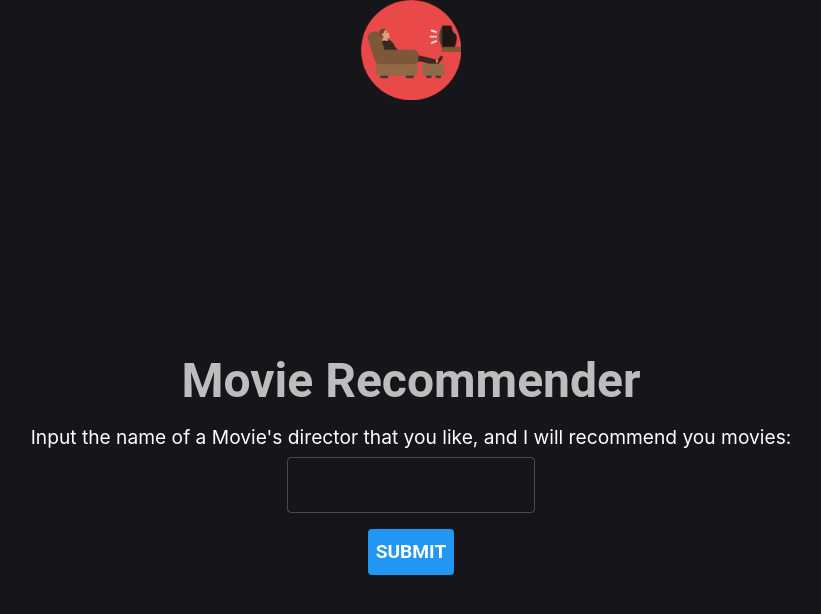
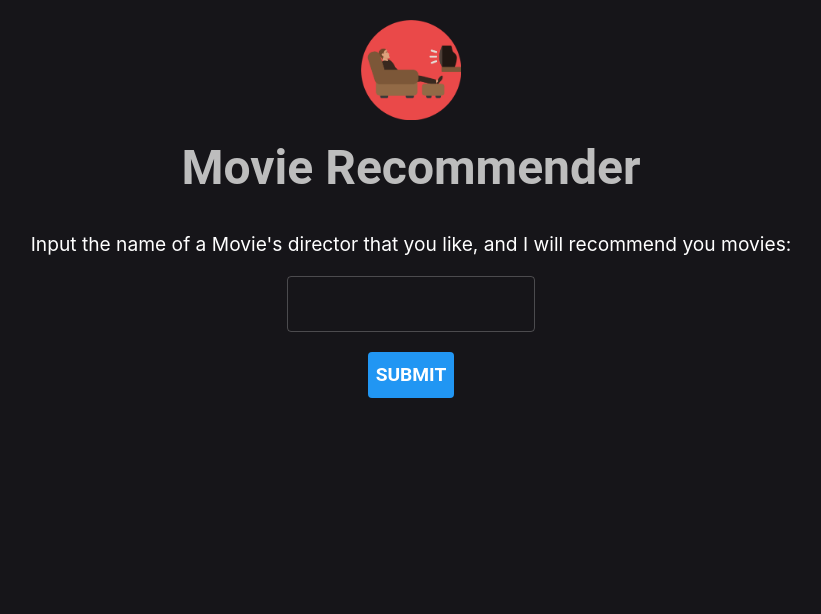
Before and after one commit to rodrijuarez/movie-recommender, a React (Create React App) app: page / in a window 1280 px wide. Shown: the top 614 px of the page, without its empty margins (229-1050 px from the left). Built offline with nearby package versions, Linux system fonts and the light colour scheme.

Commit message:
fixing adjust recommendations response

```diff
--- a/src/App.js
+++ b/src/App.js
@@ -10,8 +10,9 @@ const Wrapper = styled('div')(({ theme }) => ({
   flexDirection: 'column',
   alignItems: 'center',
   justifyContent: 'center',
-  height: '80vh',
+  // height: 'align',
   backgroundColor: theme.palette.background.default,
+  marginTop: '20px',
 }));
 
 const WrapperImage = styled('div')(({ theme }) => ({
@@ -19,8 +20,8 @@ const WrapperImage = styled('div')(({ theme }) => ({
   display: 'flex',
   flexDirection: 'column',
   alignItems: 'center',
-  height: '20vh',
-  // marginBottom: '1rem',
+  height: 'align',
+  marginTop: '20px',
 }));
 
 const Title = styled(Typography)(({ theme }) => ({
@@ -35,17 +36,16 @@ const Form = styled('form')(({ theme }) => ({
   flexDirection: 'column',
   alignItems: 'center',
   justifyContent: 'center',
-  marginBottom: '1rem',
 }));
 
 const Label = styled('label')(({ theme }) => ({
   fontSize: '1.2rem',
-  marginBottom: '0.5rem',
+  marginTop: '20px',
   color: '#ffffff',
 }));
 
 const Input = styled(TextField)(({ theme }) => ({
-  marginBottom: '1rem',
+  marginTop: '20px',
 }));
 
 const SubmitButton = styled(Button)(({ theme }) => ({
@@ -53,7 +53,7 @@ const SubmitButton = styled(Button)(({ theme }) => ({
   color: '#ffffff',
   fontSize: '1.2rem',
   fontWeight: 'bold',
-  marginBottom: '1rem',
+  marginTop: '20px',
   '&:hover': {
     backgroundColor: theme.palette.primary.dark,
   },
@@ -64,6 +64,7 @@ const Body = styled('div')(({ theme }) => ({
   color: '#ffffff',
   marginLeft: '4rem',
   marginRight: '4rem',
+  marginTop: '20px',
 }));
 
 function App() {
@@ -77,6 +78,7 @@ function App() {
 
   const handleSubmit = event => {
     setClick(true);
+    setRecommendations(null);
     event.preventDefault();
     console.log("Movie's Director: " + value);
 
@@ -114,8 +116,10 @@ function App() {
           />
           <SubmitButton type="submit">Submit</SubmitButton>
         </Form>
-        { click && !recommendations && (
-          <div marginbottom="1rem">
+      </Wrapper>
+      <Wrapper>
+        {click && !recommendations && (
+          <div marginTop="20px">
             <img src={require('./img/waiting.gif')} alt="loading..."
             width="80" height="80" className="waiting-gif"/>
           </div>
@@ -123,7 +127,16 @@ function App() {
         {recommendations && (
           <div>
             <Title variant="h2" align='center'>Recommendations</Title>
-            <Body>{recommendations}</Body>
+            <Body>
+              {recommendations.map((rec, index) => (
+                <div key={index}>
+                  {rec.movie && (
+                    <div>{rec.movie}</div>
+                  )}
+                  <div>{rec.director}</div>
+                </div>
+              ))}
+            </Body>
           </div>
         )}
       </Wrapper>
--- a/src/index.css
+++ b/src/index.css
@@ -5,6 +5,8 @@ body {
     sans-serif;
   -webkit-font-smoothing: antialiased;
   -moz-osx-font-smoothing: grayscale;
+  height: 100%;
+  background-color: #161519;
 }
 
 code {
```
